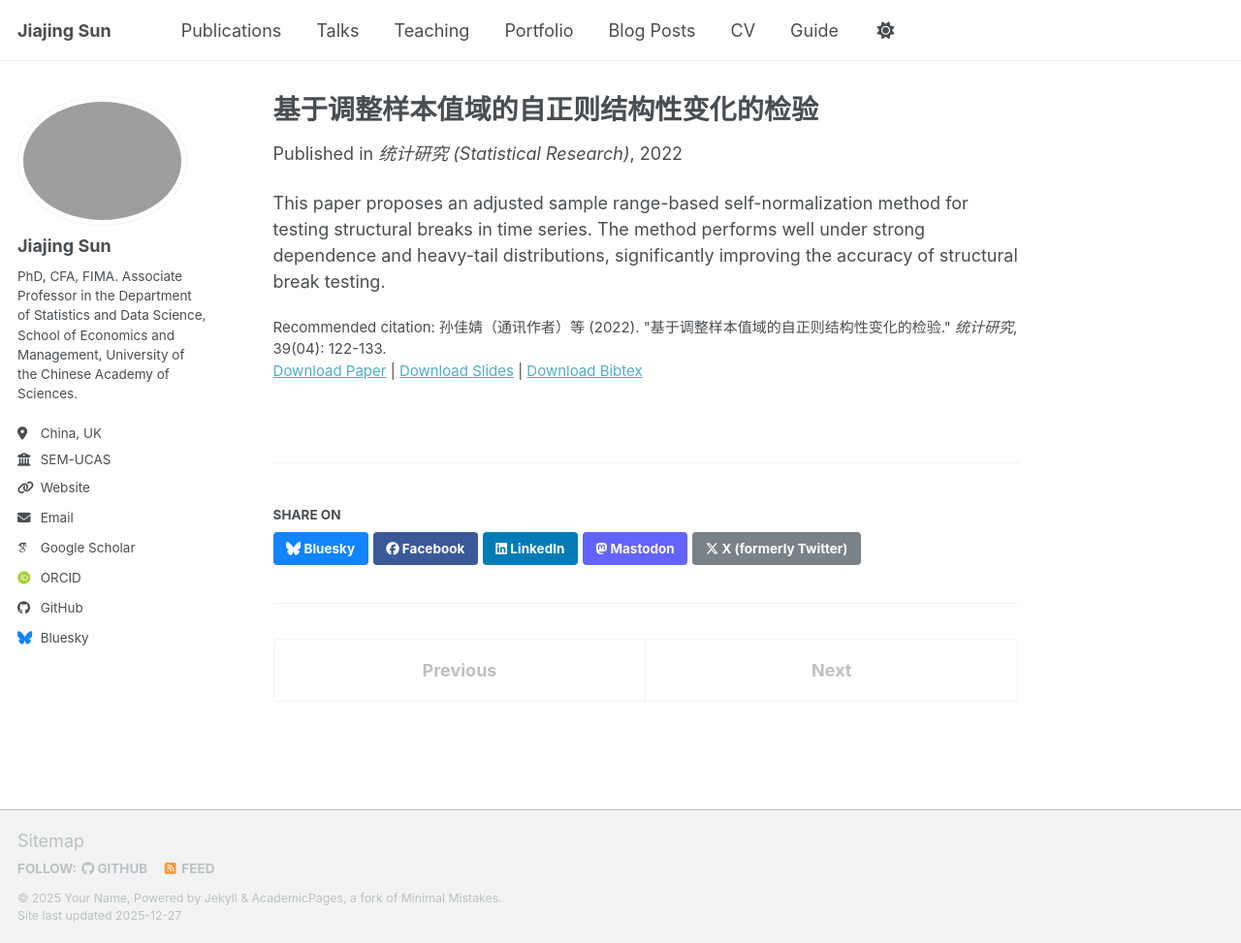
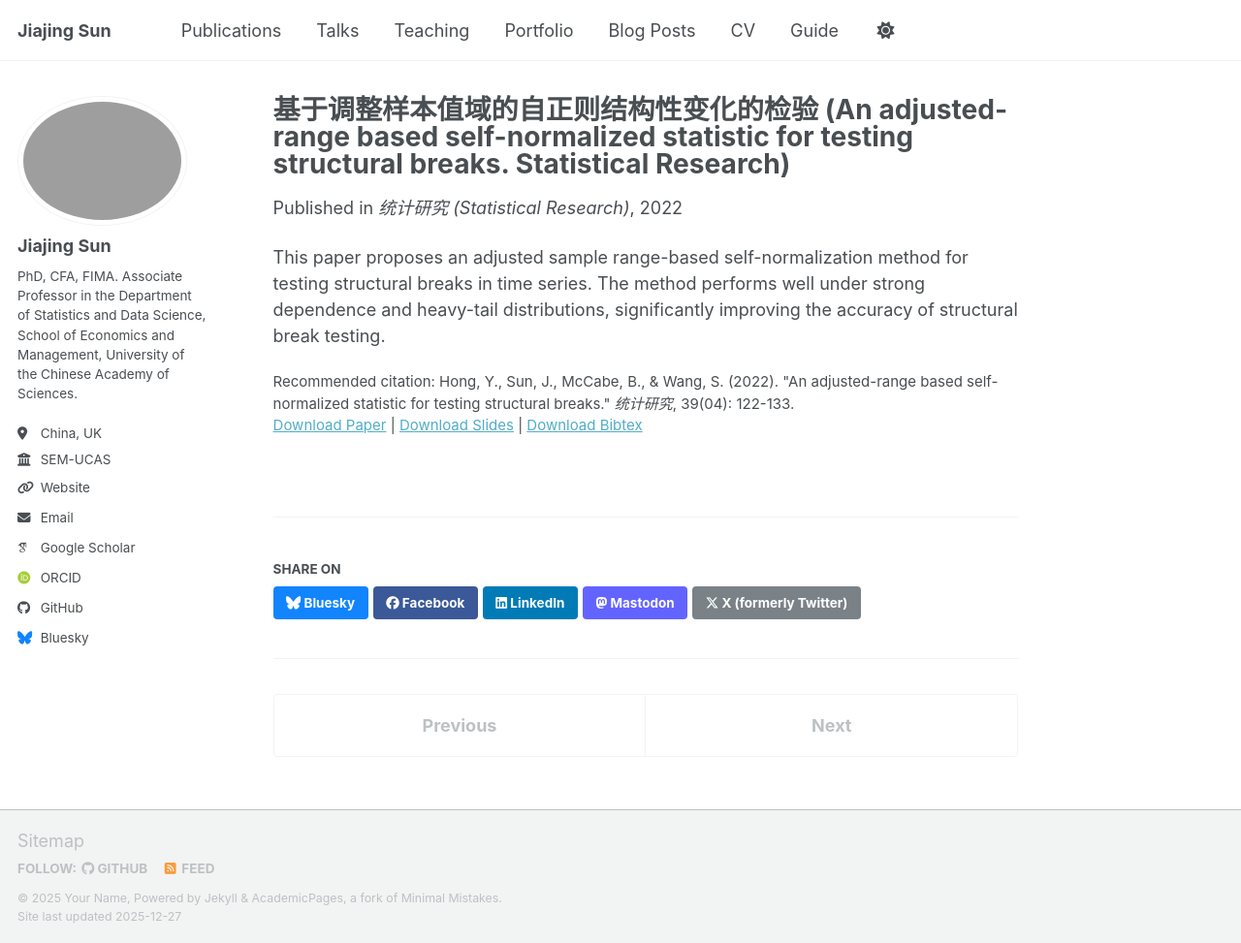
Before and after one commit to Jiajing-Sun/jiajing-sun.github.io, a Jekyll site: the page built from _publications/chinese-1.md, in a window 1280 px wide and 973 px high. Shown: the whole window at 97% size. Built offline with Jekyll 4.4.1, drawn with Linux system fonts in a browser that asks for light colours; some web fonts are replaced; a script bundle is joined from its source files by our own code; library files that are not in the unit come from our copies.

Commit message:
Update chinese-1.md

```diff
--- a/_publications/chinese-1.md
+++ b/_publications/chinese-1.md
@@ -1,5 +1,5 @@
 ---
-title: "基于调整样本值域的自正则结构性变化的检验"
+title: "基于调整样本值域的自正则结构性变化的检验 (An adjusted-range based self-normalized statistic for testing structural breaks. Statistical Research)"
 collection: publications
 category: manuscripts
 permalink: /publication/2022-01-01-adjusted-sample-range-structural-breaks
@@ -9,7 +9,7 @@
 slidesurl: ''
 paperurl: ''
 bibtexurl: ''
-citation: '孙佳婧（通讯作者）等 (2022). "基于调整样本值域的自正则结构性变化的检验." <i>统计研究</i>, 39(04): 122-133.'
+citation: 'Hong, Y., Sun, J., McCabe, B., & Wang, S. (2022). "An adjusted-range based self-normalized statistic for testing structural breaks." <i>统计研究</i>, 39(04): 122-133.'
 ---
 
 This paper proposes an adjusted sample range-based self-normalization method for testing structural breaks in time series. The method performs well under strong dependence and heavy-tail distributions, significantly improving the accuracy of structural break testing.
```
